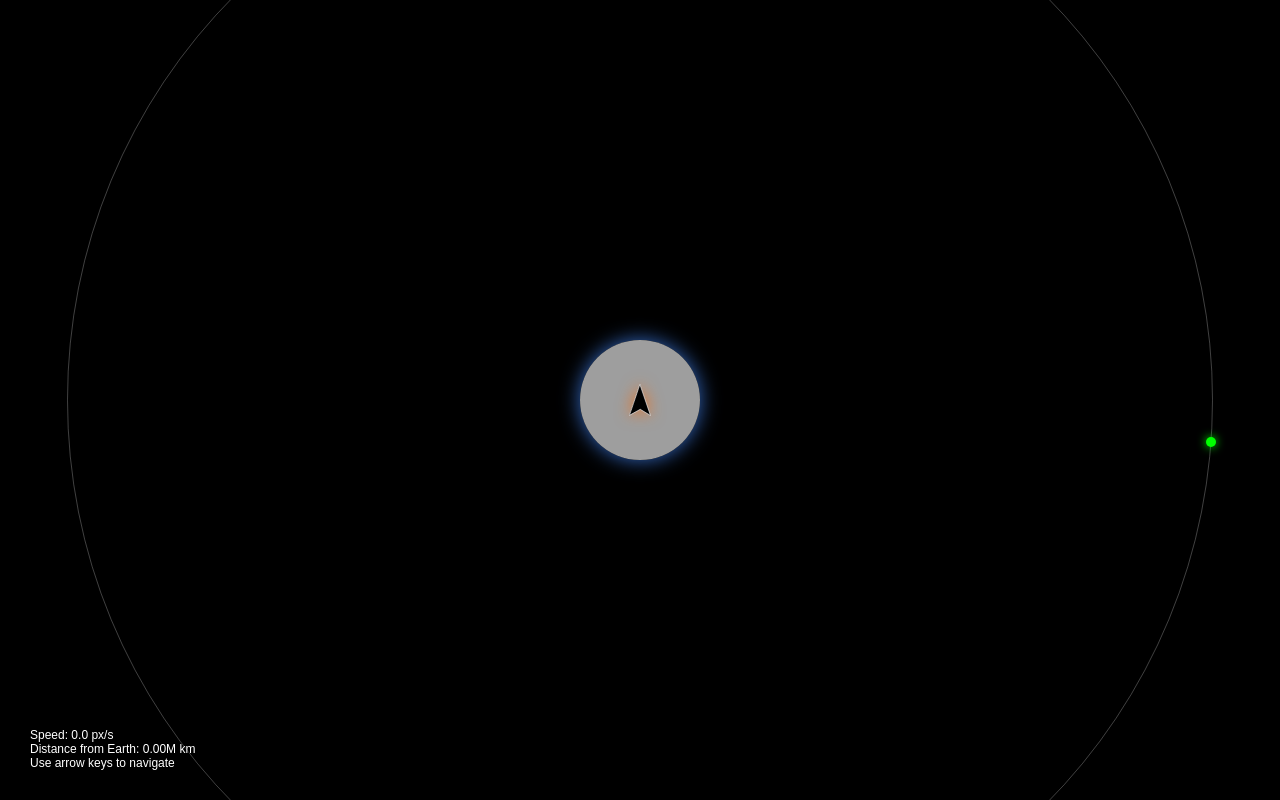
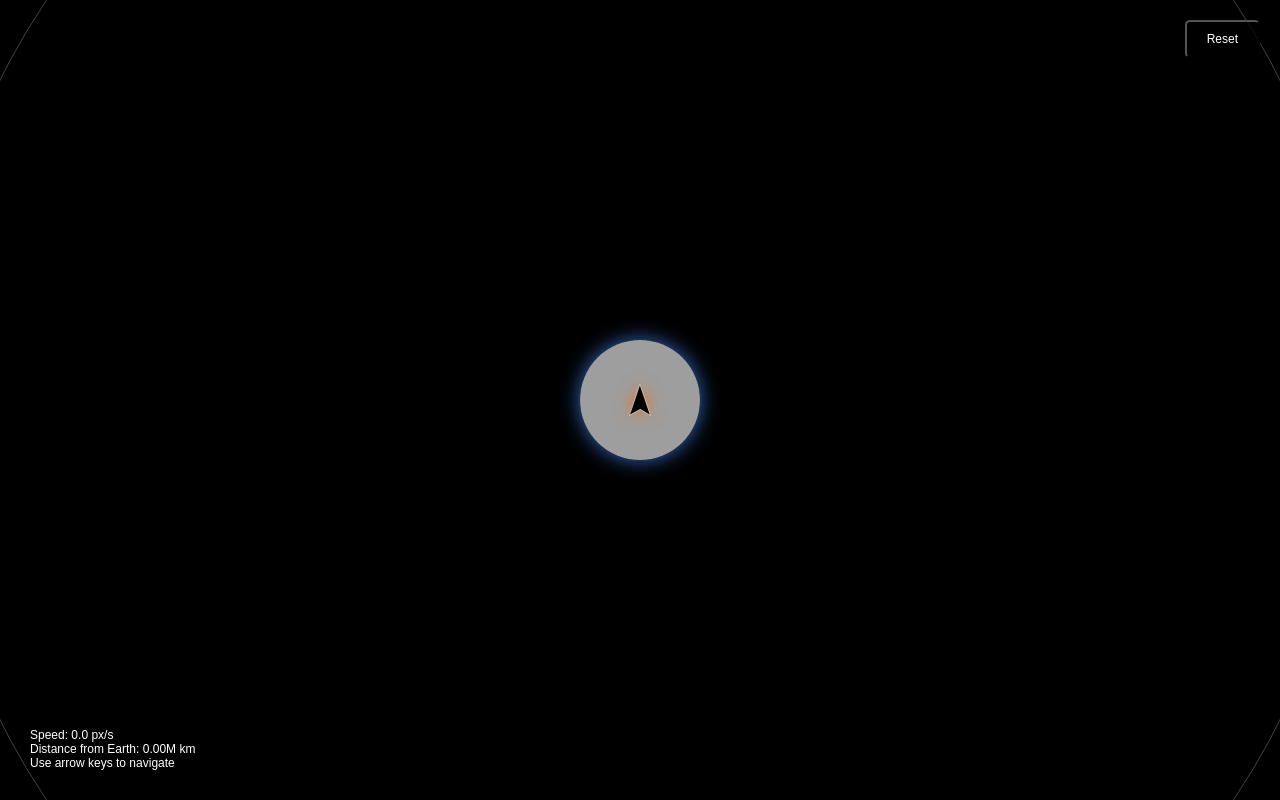
Before and after one commit to hushbrush/Feed, a website: page index.html in a window 1280 px wide. Drawn offline with nearby package versions, Linux system fonts and the light colour scheme; no server answers; grey boxes are pictures that could not be loaded.

Commit message:
reset button

```diff
--- a/main.js
+++ b/main.js
@@ -22,7 +22,7 @@ const solarSystem = {
     x: 0,
     y: 0,
     scale: 1,
-    zoomFactor: 4, // Reduced from 6 to 4 for a slightly wider view
+    zoomFactor: 5, // Reduced from 6 to 4 for a slightly wider view
   },
   keys: {
     up: false,
@@ -394,7 +394,9 @@ function createOrbits(centerX, centerY) {
     solarSystem.container.appendChild(planetElement);
   });
 }
-
+function getRandomSize(maxSizeMeters, minSizeMeters) {
+    return Math.random() * (maxSizeMeters - minSizeMeters) + minSizeMeters;
+}
 // Create asteroids on their orbits
 function createAsteroids(centerX, centerY) {
   solarSystem.asteroids.forEach((asteroid) => {
@@ -410,8 +412,9 @@ function createAsteroids(centerX, centerY) {
 
 
     const minSizeMeters = asteroid.estimated_diameter.meters.estimated_diameter_min;
-    console.log(minSizeMeters);
-    const diameterInPixels = Math.max(2, Math.min(25, minSizeMeters / 2));
+    const maxSizeMeters = asteroid.estimated_diameter.meters.estimated_diameter_max;
+
+    const diameterInPixels = Math.max(2, Math.min(25, (minSizeMeters)/ 2));
 
     // Get velocity in km/s for tooltip display
     const velocityKmS = parseFloat(
@@ -882,3 +885,39 @@ function xmlToJson(xml) {
     }
     return obj;
 }
+
+function addResetButton() {
+    const resetButton = document.createElement("button");
+    resetButton.innerHTML = "Reset";
+    resetButton.id = "reset-button";
+
+    resetButton.addEventListener("click", () => {
+    //   // Select the container and reset its transform (zoom and pan)
+    //   const container = d3.select("#solar-system");
+    //   const containerRect = container.node().getBoundingClientRect();  // Correct this to work with d3
+    //   const screenCenterX = containerRect.width / 2;
+    //   const screenCenterY = containerRect.height / 2;
+
+    //   // Calculate camera offset to keep ship centered
+    //   solarSystem.camera.x = solarSystem.ship.x - screenCenterX;
+    //   solarSystem.camera.y = solarSystem.ship.y - screenCenterY;
+
+    //   // Reset to the original state (center and scale)
+    //   container.transition()
+    //     .duration(500) // Optional smooth transition for reset
+    //     .style("transform", `scale(1) translate(${solarSystem.camera.x}px, ${solarSystem.camera.y}px)`); // Reset scale and position with correct template literal
+
+    //   // Reset ship position
+      solarSystem.ship.x = solarSystem.earthPosition.x;
+      solarSystem.ship.y = solarSystem.earthPosition.y;
+        updateCamera();
+    });
+
+
+    // Append the reset button to the body
+    document.body.appendChild(resetButton);
+}
+
+
+  // Call the function to add the reset button
+  addResetButton();
--- a/style.css
+++ b/style.css
@@ -207,3 +207,17 @@ body {
   line-height: 1.3;
   border: 1px solid rgba(255, 255, 255, 0.2);
 }
+
+
+#reset-button {
+  position: absolute;
+  top: 20px;
+  right: 20px;
+  padding: 10px 20px;
+  background-color: rgba(0, 0, 0, 0.7);
+  color: white;
+  border-radius: 5px;
+  font-size: 12px;
+  cursor: pointer;
+  z-index: 1000;
+}
```
Also changed, not shown: index.html (+3 -1 lines).
